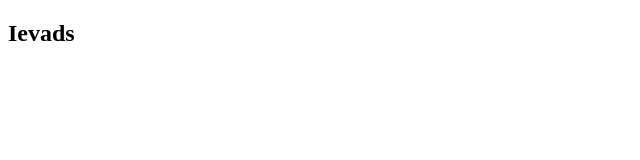
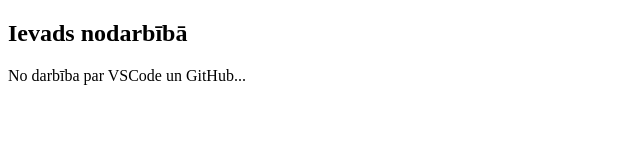
Before and after one commit to KurmeD/ievads, a plain HTML site: page index.html in a window 1280 px wide. Shown: the whole page, without its empty margins (0-640 px from the left). Drawn offline with Linux system fonts and the light colour scheme.

Commit message:
Update index.html
pirma_lapa_teksts

```diff
--- a/index.html
+++ b/index.html
@@ -5,6 +5,7 @@
     <title>Daina</title>
 </head>
 <body>
-    <h2>Ievads</h2>
+    <h2>Ievads nodarbībā</h2>
+    No darbība par VSCode un GitHub...
 </body>
 </html>
```
